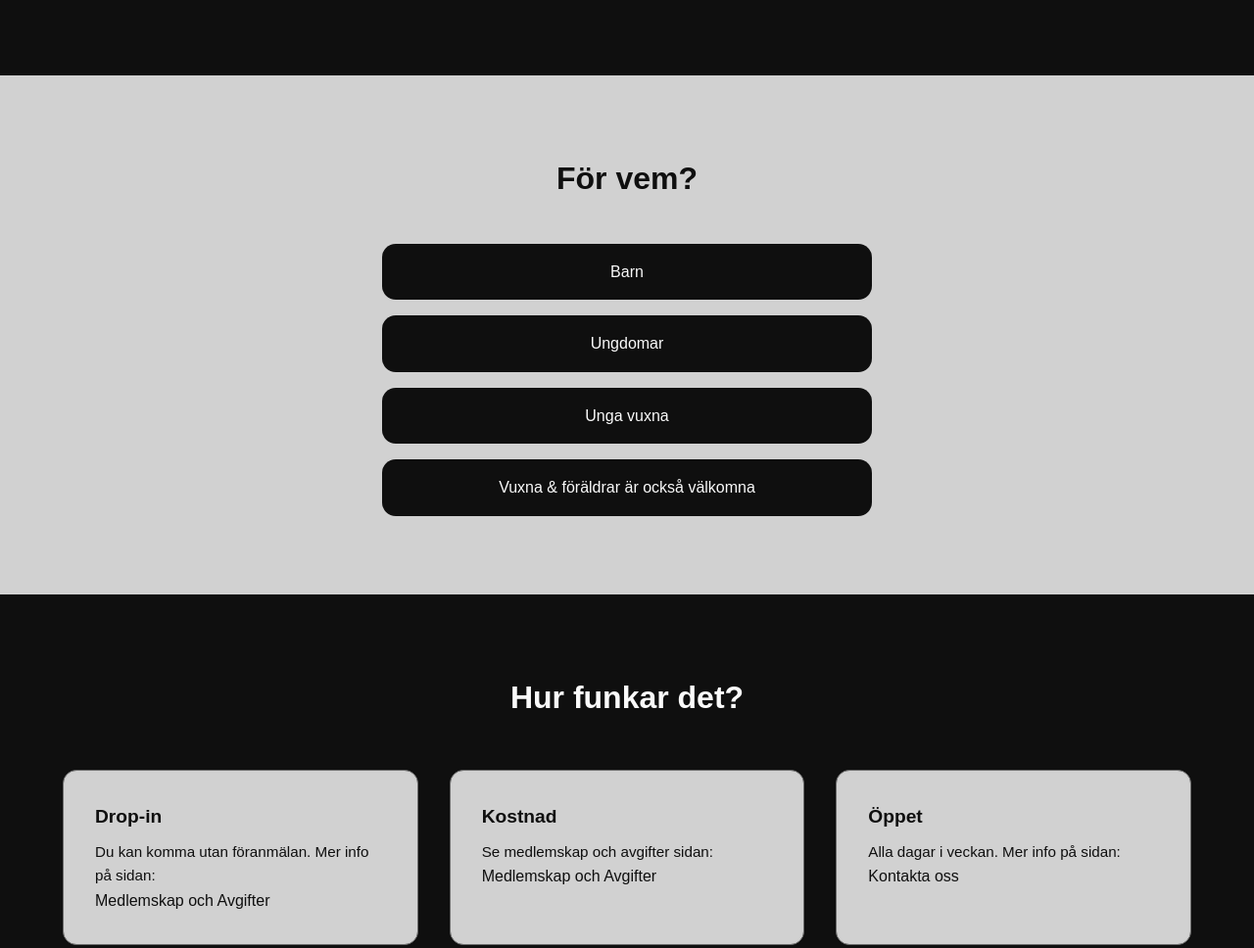
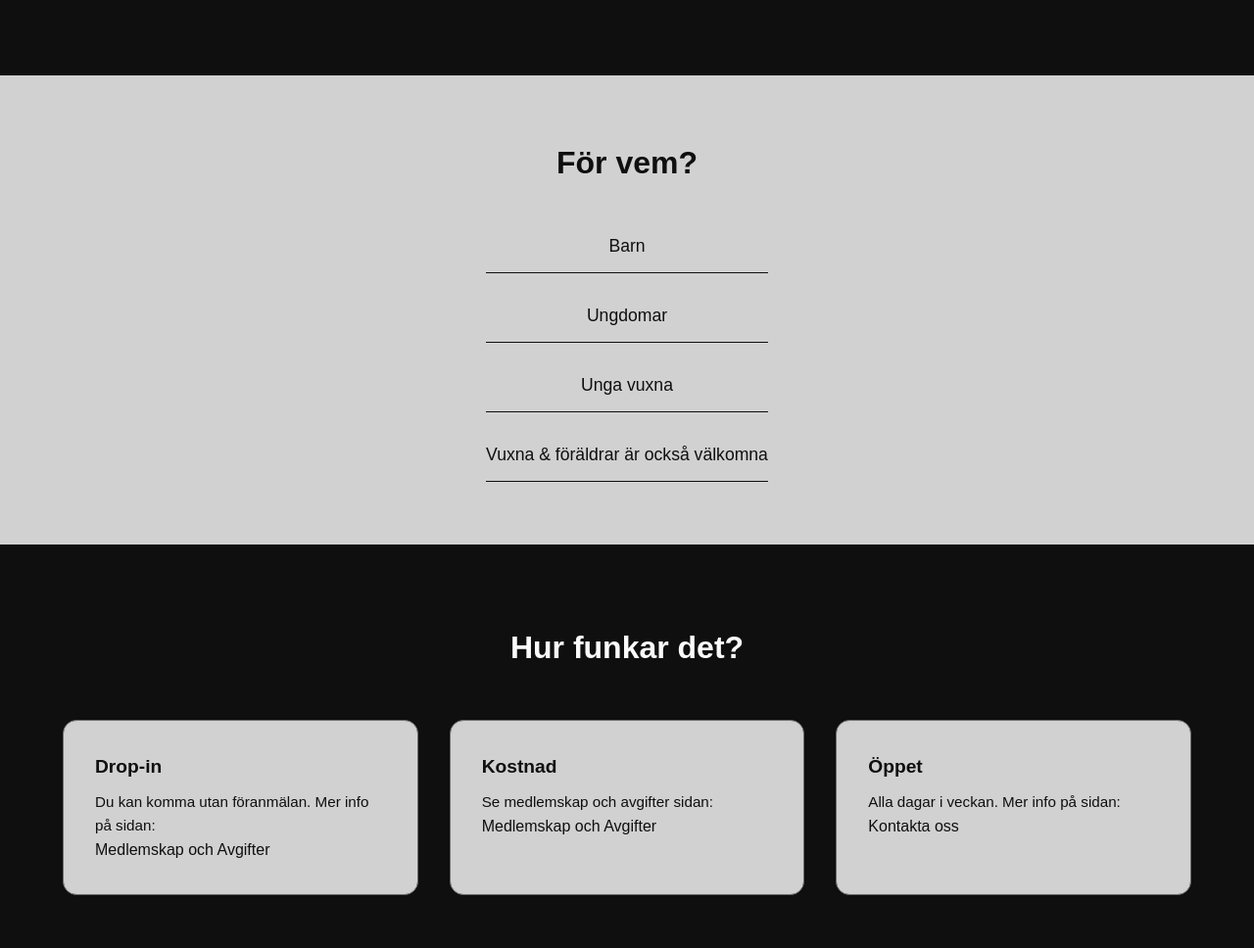
Before and after one commit to punpunmain-oss/HornetWebsite, a plain HTML site: page aktiviteter.html in a window 1280 px wide. Shown: the part 861-1829 px from the top of the page at 98% size. Drawn offline with Linux system fonts and the light colour scheme.

Commit message:
changes after a request

```diff
--- a/aktiviteter.css
+++ b/aktiviteter.css
@@ -70,20 +70,22 @@
 }
 
 .activities-audience {
-  padding: 5rem 0;
+  padding: 4rem 0;
   background-color: #d1d1d1;
+  display: flex;
+  justify-content: center;
 }
 
 .activities-audience h2 {
   text-align: center;
   font-size: 2rem;
-  margin-bottom: 2.5rem;
-  color: #0f0f0f;
+  margin-bottom: 2rem;
+  color: #0F0F0F;
 }
 
 .audience-list {
   list-style: none;
-  max-width: 500px;
+  max-width: 600px;
   margin: 0 auto;
   padding: 0;
   display: grid;
@@ -91,17 +93,12 @@
 }
 
 .audience-list li {
-  padding: 1rem 1.5rem;
-  background-color: #0f0f0f;
-  color: #fAFAFA;
-  text-align: center;
-  transition: transform 0.3s ease, box-shadow 0.3s ease;
-  border-radius: 14px;
-}
-
-.audience-list li:hover {
-    transform: translateY(-6px);
-    box-shadow: 0 12px 30px rgba(15, 15, 15, 0.45);
+  display: flex;
+  justify-content: center;
+  padding: 0.8rem 0;
+  border-bottom: 1px solid #0F0F0F;
+  font-size: 1.1rem;
+  color: #0F0F0F;
 }
 
 .activities-info {
@@ -262,6 +259,19 @@
   color: #D1D1D1;
 }
 
+.activity-list ul li {
+  margin-top: 1rem;
+  color: #D1D1D1;
+}
+
+ul li {
+  color: #D1D1D1;
+}
+
+.activity-info p {
+  margin-bottom: 2rem;
+}
+
 @keyframes linkFadeIn {
   to {
     opacity: 1;
--- a/om-oss.css
+++ b/om-oss.css
@@ -1,5 +1,5 @@
 .about-hero {
-  background-color: #d1d1d1;
+  background-color: #0f0f0f;
   padding: 6rem 0 4rem;
   text-align: center;
 }
@@ -7,14 +7,14 @@
 .about-hero h1 {
   font-size: 3rem;
   margin-bottom: 1rem;
-  color: #0f0f0f;
+  color: #fafafa;
 }
 
 .about-hero p {
   font-size: 1.2rem;
   max-width: 600px;
   margin: 0 auto;
-  color: #0f0f0f;
+  color: #d1d1d1;
 }
 
 .about-content {
```
Also changed, not shown: om-oss.html (+1 -1 lines).
